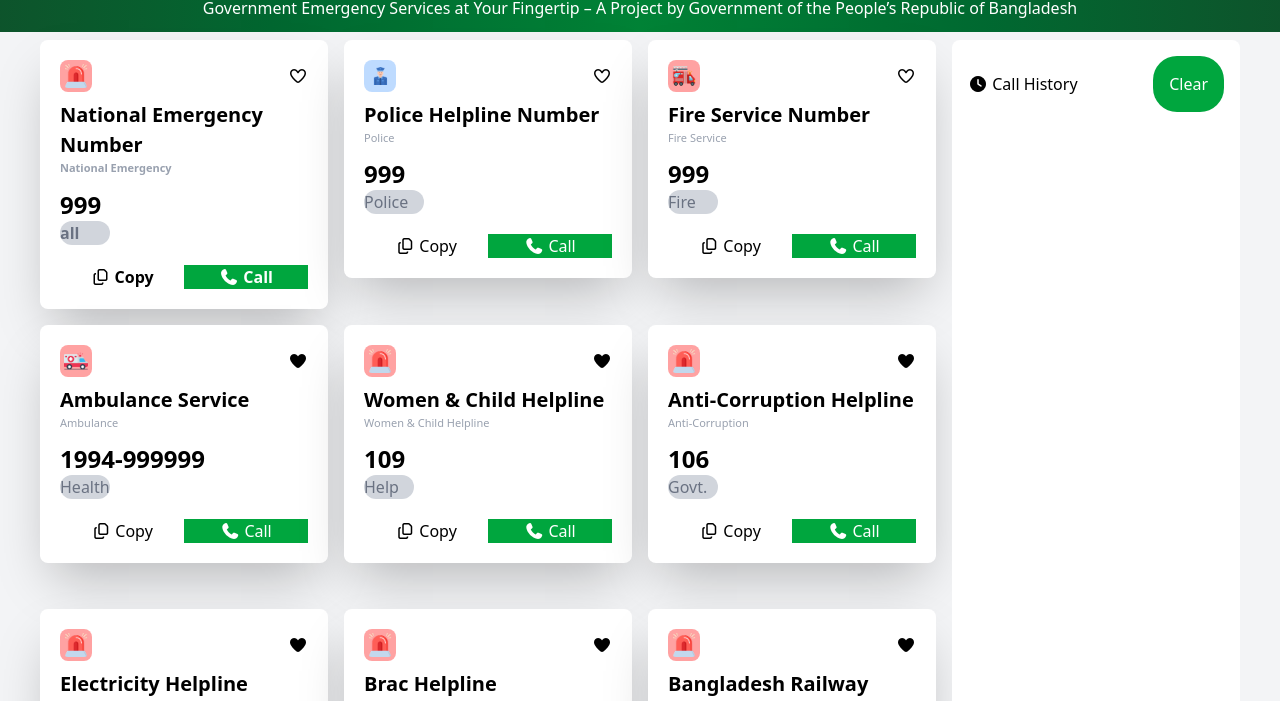
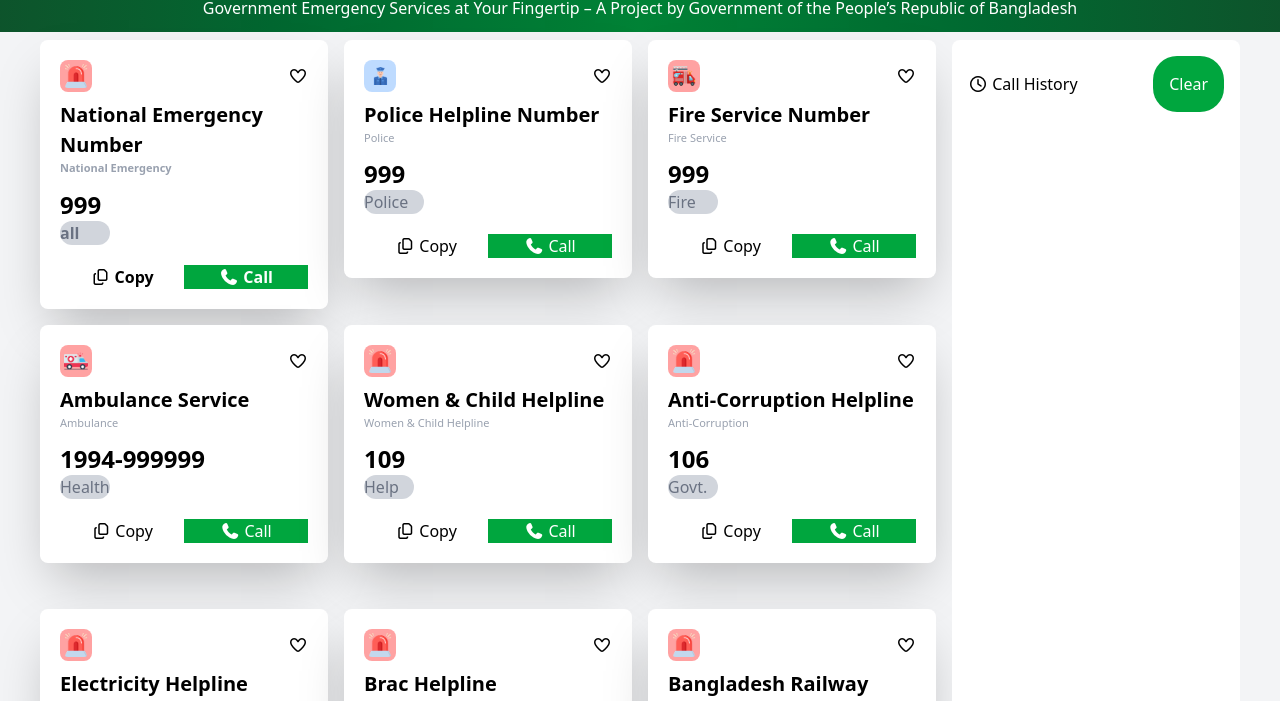
Before and after one commit to sirayon/-my-fifth-project-1, a plain HTML site: page index.html in a window 1280 px wide. Shown: the part 206-907 px from the top of the page. Drawn offline with nearby package versions, Linux system fonts and the light colour scheme; a script that the page names is missing.

Commit message:
added this file

```diff
--- a/index.html
+++ b/index.html
@@ -106,7 +106,7 @@
       <div class="shadow-2xl p-5 rounded-lg">
       <div class="flex justify-between items-center">
       <img class="w-[32px] bg-red-300 p-1 rounded-lg" src="./assets/ambulance.png" alt="">
-      <i  class="fa-solid fa-heart heartBtn"></i>
+      <i class="fa-regular fa-heart"></i>
       </div>
       <h2 class="font-bold text-[20px] mt-2">Ambulance Service</h2>
       <p class="text-gray-400 text-[11px]">Ambulance</p>
@@ -125,7 +125,7 @@
       <div class="shadow-2xl p-5 rounded-lg">
       <div class="flex justify-between items-center">
       <img class="w-[32px] bg-red-300 p-1 rounded-lg" src="./assets/emergency.png" alt="">
-      <i  class="fa-solid fa-heart heartBtn"></i>
+      <i class="fa-regular fa-heart"></i>
       </div>
       <h2 class="font-bold text-[20px] mt-2">Women & Child Helpline</h2>
       <p class="text-gray-400 text-[11px]">Women & Child Helpline</p>
@@ -144,7 +144,7 @@
       <div class="shadow-2xl p-5 rounded-lg">
       <div class="flex justify-between items-center">
       <img class="w-[32px] bg-red-300 p-1 rounded-lg" src="./assets/emergency.png" alt="">
-      <i class="fa-solid fa-heart heartBtn"></i>
+      <i class="fa-regular fa-heart"></i>
       </div>
       <h2 class="font-bold text-[20px] mt-2">Anti-Corruption Helpline</h2>
       <p class="text-gray-400 text-[11px]">Anti-Corruption</p>
@@ -163,7 +163,7 @@
       <div class="shadow-2xl p-5 rounded-lg">
       <div class="flex justify-between items-center">
       <img class="w-[32px] bg-red-300 p-1 rounded-lg" src="./assets/emergency.png" alt="">
-      <i class="fa-solid fa-heart heartBtn"></i>
+      <i class="fa-regular fa-heart"></i>
       </div>
       <h2 class="font-bold text-[20px] mt-2">Electricity Helpline</h2>
       <p class="text-gray-400 text-[11px]">Electricity Outage</p>
@@ -182,7 +182,7 @@
       <div class="shadow-2xl p-5 rounded-lg">
       <div class="flex justify-between items-center">
       <img class="w-[32px] bg-red-300 p-1 rounded-lg" src="./assets/emergency.png" alt="">
-      <i  class="fa-solid fa-heart heartBtn"></i>
+      <i class="fa-regular fa-heart"></i>
       </div>
       <h2 class="font-bold text-[20px] mt-2">Brac Helpline</h2>
       <p class="text-gray-400 text-[11px]">Brac</p>
@@ -201,7 +201,7 @@
       <div class="shadow-2xl p-5 rounded-lg">
       <div class="flex justify-between items-center">
       <img class="w-[32px] bg-red-300 p-1 rounded-lg" src="./assets/emergency.png" alt="">
-      <i class="fa-solid fa-heart heartBtn"></i>
+      <i class="fa-regular fa-heart"></i>
       </div>
       <h2 class="font-bold text-[20px] mt-2">Bangladesh Railway Helpline </h2>
       <p class="text-gray-400 text-[11px]">Bangladesh Railway</p>
@@ -218,7 +218,7 @@
 <!-- call history -->
   <div class="row-span-3 items-center  rounded-lg bg-white ">
      <div class="flex justify-between items-center p-4 ">
-      <div class=""><i class="fa-solid fa-clock"></i> Call History</div>
+      <div class=""><i class="fa-regular fa-clock"></i> Call History</div>
        <button id="clearHistory" class="btn bg-green-600 p-4 text-white rounded-3xl">Clear</button>
      </div>
      <div id="historyList" class="space-y-2 text-sm text-gray-500"></div>
```
